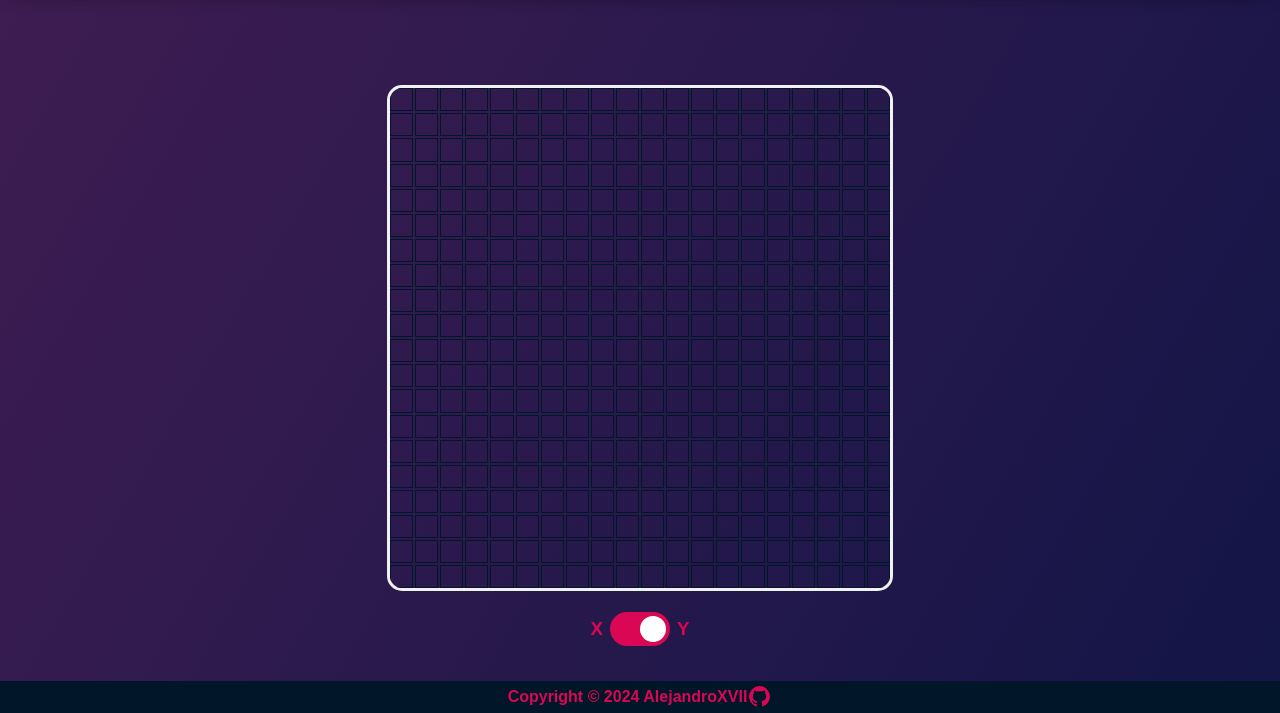
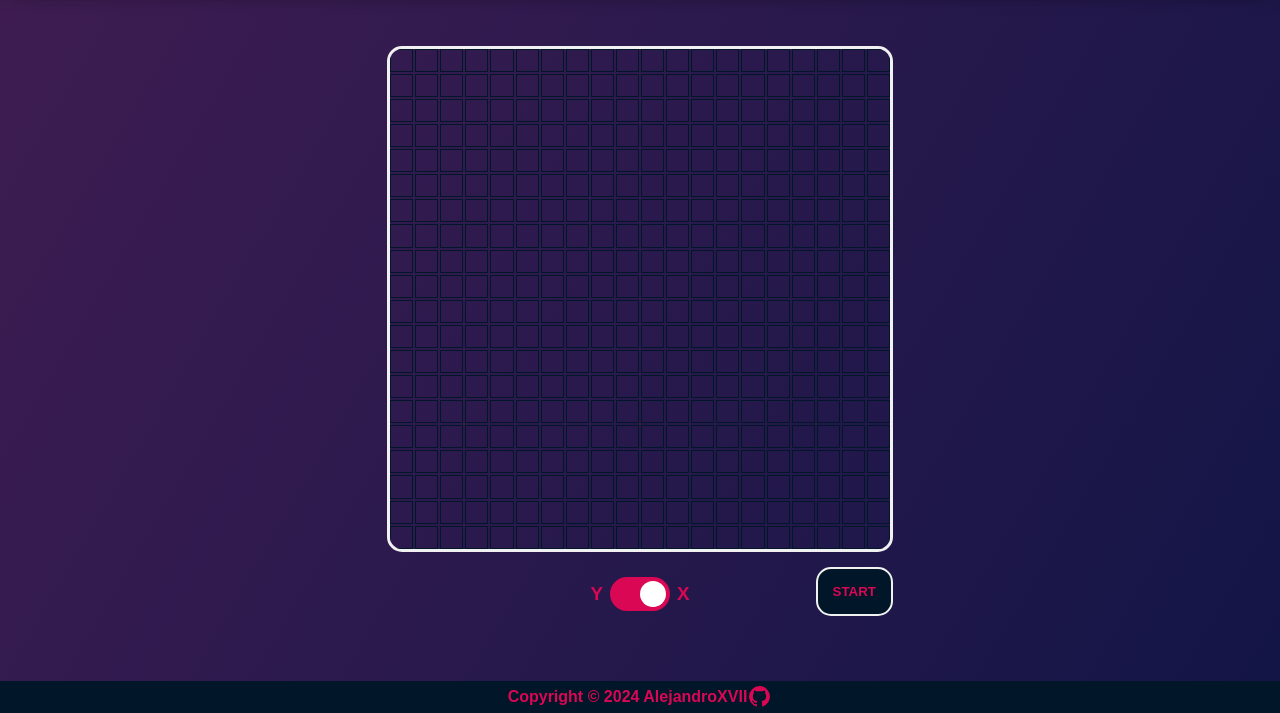
Before and after one commit to AlejandroXVII/battleship, a website built with webpack: page dist/index.html in a window 1280 px wide. Shown: the part 87-800 px from the top of the page. Built offline with nearby package versions, Linux system fonts and the light colour scheme.

Commit message:
Fix game loop and load game board to work together

```diff
--- a/src/game-loop.js
+++ b/src/game-loop.js
@@ -1,7 +1,11 @@
 import { Player } from "./player-obj";
-import { loadGameBoard } from "./load-game-board";
+import { loadGameBoard, loadEmptyGameBoard } from "./load-game-board";
 
 function gameLoop() {
+  function battle() {
+    if (player.gameBoard.ships.length > 3) {
+      console.log(player);
+      const computer = new Player();
       const $playerContainer = document.createElement("div");
       $playerContainer.classList.add("game-board-container");
       $playerContainer.id = "player";
@@ -10,13 +14,17 @@ function gameLoop() {
       $computerContainer.id = "computer";
       document.querySelector("#content").appendChild($playerContainer);
       document.querySelector("#content").appendChild($computerContainer);
-  const player = new Player();
-  const computer = new Player();
-  player.autoPlaceAllShips();
+
       computer.autoPlaceAllShips();
       player.addEnemyGameBoard(computer.gameBoard);
       computer.addEnemyGameBoard(player.gameBoard);
       loadGameBoard(player, computer, $playerContainer, $computerContainer);
     }
+  }
+  const player = new Player();
+  loadEmptyGameBoard(player);
+
+  document.querySelector("#start-button").addEventListener("click", battle);
+}
 
 export { gameLoop };
--- a/src/index.js
+++ b/src/index.js
@@ -3,9 +3,9 @@ import { gameLoop } from "./game-loop";
 import { loadEmptyGameBoard } from "./load-game-board";
 import { Player } from "./player-obj";
 
-const player = new Player();
-loadEmptyGameBoard(player);
-
+//const player = new Player();
+//loadEmptyGameBoard(player);
+gameLoop();
 function reStartGame() {
   document.querySelector("#player").remove();
   document.querySelector("#computer").remove();
--- a/src/load-game-board.js
+++ b/src/load-game-board.js
@@ -47,6 +47,8 @@ function loadGameBoard(player, computer, $playerContainer, $computerContainer) {
     }
   }
 
+  document.querySelector(".game-board").remove();
+  document.querySelector("#slider").style.display = "none";
   loadOneGameBoard(
     computer.enemyGameBoard,
     $computerContainer,
@@ -134,8 +136,14 @@ function loadEmptyGameBoard(player) {
       numShipsLeft -= 1;
     }
     if (numShipsLeft < 0) {
+      function dropEvents() {
+        let drops = document.querySelectorAll(".game-board-container button");
+        drops.forEach((drop) => {
+          drop.removeEventListener("click", placeShip);
+        });
+      }
+      dropEvents();
       console.log("finished");
-
       console.log(player.gameBoard.showGameBoard());
     }
   }
@@ -180,7 +188,7 @@ function loadEmptyGameBoard(player) {
     }
   }
   let numShipsLeft = 3;
-
+  document.querySelector("#slider").style.display = "grid";
   const $container = document.querySelector("#content");
   const $playerContainer = document.createElement("div");
   $playerContainer.classList.add("game-board-container");
@@ -198,6 +206,10 @@ function loadEmptyGameBoard(player) {
       $coordBox.addEventListener("mouseout", removePreviewShip);
     }
   }
+  const $startButton = document.createElement("button");
+  $startButton.textContent = "START";
+  $startButton.id = "start-button";
+  $gameBoardContainer.appendChild($startButton);
   const $slider = document.querySelector("#slider-input");
   $slider.addEventListener("click", changeDefaultPosition);
   $slider.checked = "true";
--- a/src/style.css
+++ b/src/style.css
@@ -112,6 +112,24 @@ main {
   #computer {
     cursor: not-allowed;
   }
+  .game-board {
+    display: grid;
+    #start-button {
+      border: 2px solid var(--background-color);
+      border-radius: var(--radius);
+      padding: var(--padding);
+      margin: var(--margin) 0;
+      justify-self: end;
+      font-weight: bold;
+      color: var(--tertiary-color);
+      background-color: var(--principal-color);
+    }
+    #start-button:hover {
+      border: 2px solid var(--tertiary-color);
+      color: var(--background-color);
+      transition: all 0.5s ease-out;
+    }
+  }
   .game-board-container {
     height: 500px;
     width: 500px;
@@ -128,12 +146,14 @@ main {
     }
     .ship.show {
       background-color: rgb(1, 22, 40);
+      transition: all 0.5s ease-out;
     }
     .ship-area.show {
       background-color: rgb(255, 255, 255, 0.1);
     }
     .ship.attacked {
       background-color: rgba(180, 27, 27, 0.712);
+      transition: all 0.5s ease-out;
     }
     .preview {
       background-color: rgba(27, 180, 65, 0.349);
@@ -145,6 +165,7 @@ main {
       -moz-border-radius: 70px;
       -webkit-border-radius: 70px;
       border-radius: 70px;
+      transition: all 0.5s ease-out;
     }
     .attacked:hover {
       cursor: not-allowed;
@@ -204,7 +225,7 @@ dialog::backdrop {
   position: absolute;
 
   margin: var(--margin) 0;
-  bottom: -70px;
+  bottom: 5px;
   display: grid;
   grid-template-columns: repeat(3, auto);
   align-items: center;
```
Also changed, not shown: dist/index.html, dist/main.js. Lines whose indentation alone changed are shown as unchanged.
